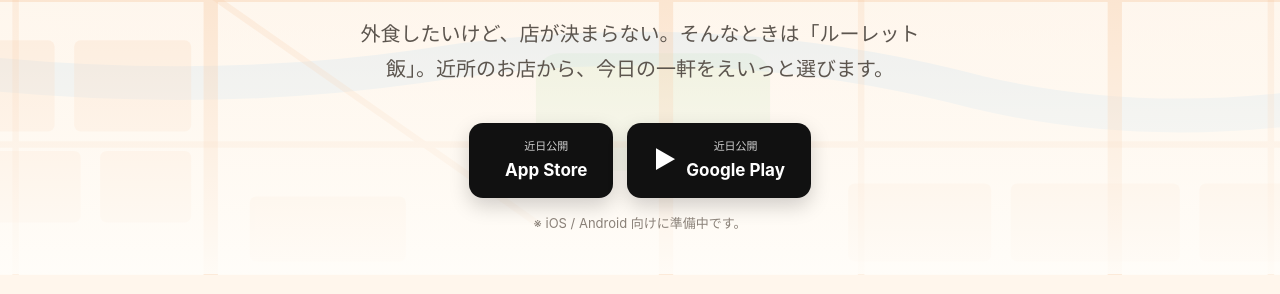
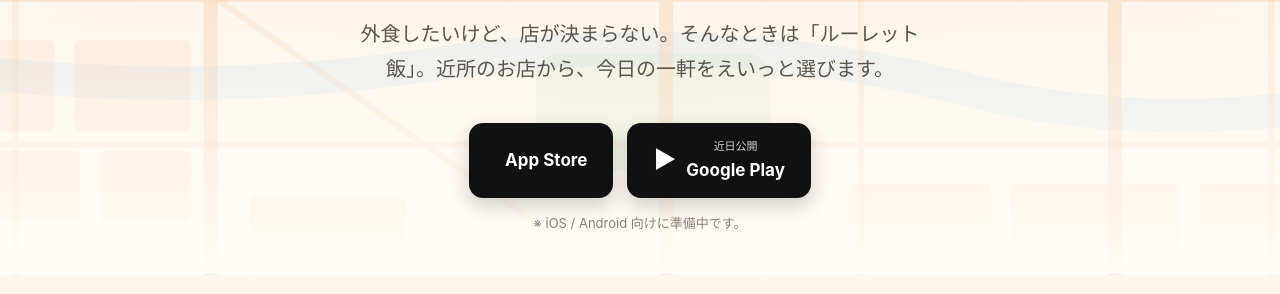
Before and after one commit to rinri-8764/meshi-roulette-lp, a plain HTML site: page index.html in a window 1280 px wide. Shown: the part 506-800 px from the top of the page. Drawn offline with Linux system fonts and the light colour scheme.

Commit message:
Update index.html

```diff
--- a/index.html
+++ b/index.html
@@ -300,7 +300,7 @@
     <div class="cta-row">
       <a class="cta" href="https://apps.apple.com/app/id6791802547" aria-label="App Storeでダウンロード（準備中）">
         <span class="store-ic"></span>
-        <span><small>近日公開</small><span class="big">App Store</span></span>
+        <span><small></small><span class="big">App Store</span></span>
       </a>
       <a class="cta" href="#" aria-label="Google Playでダウンロード（準備中）">
         <span class="store-ic">▶</span>
@@ -410,7 +410,7 @@
     <div class="cta-row">
       <a class="cta" href="https://apps.apple.com/app/id6791802547" aria-label="App Storeでダウンロード（準備中）">
         <span class="store-ic"></span>
-        <span><small>近日公開</small><span class="big">App Store</span></span>
+        <span><small></small><span class="big">App Store</span></span>
       </a>
       <a class="cta" href="#" aria-label="Google Playでダウンロード（準備中）">
         <span class="store-ic">▶</span>
```
